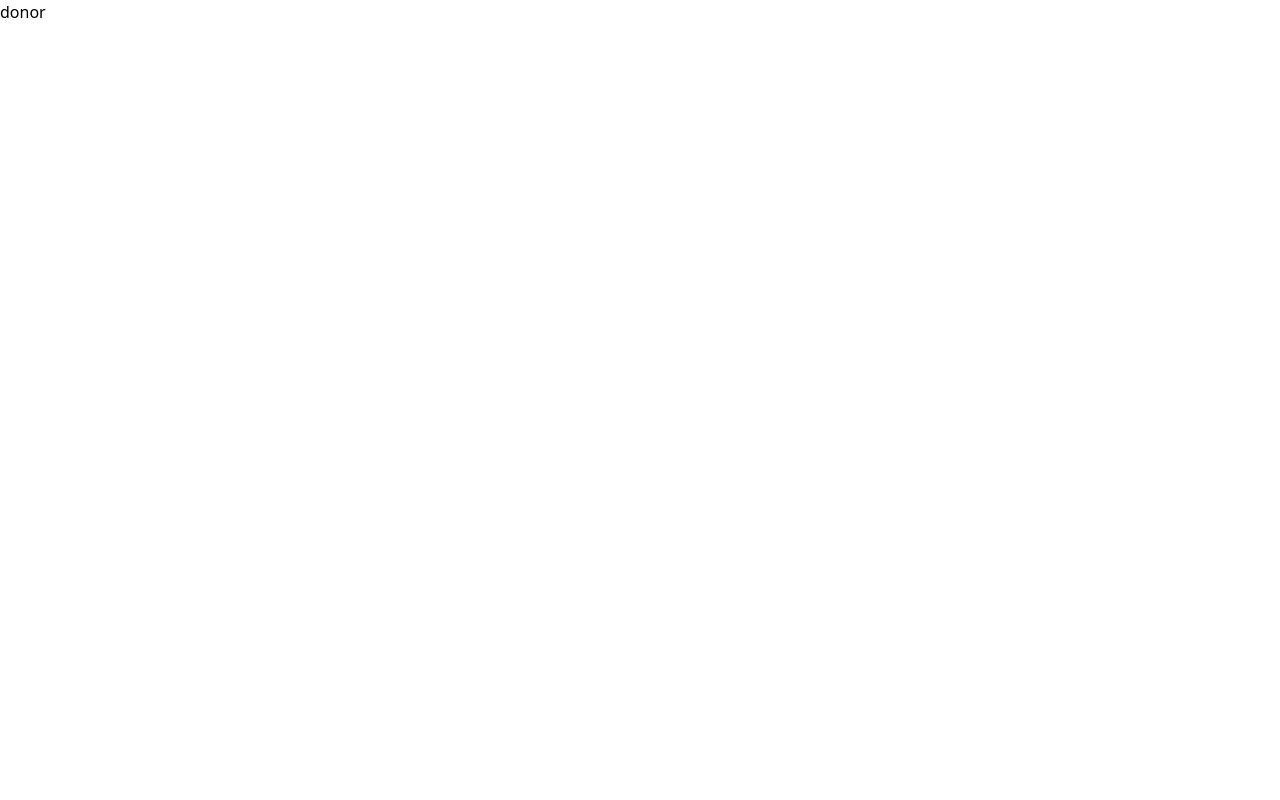
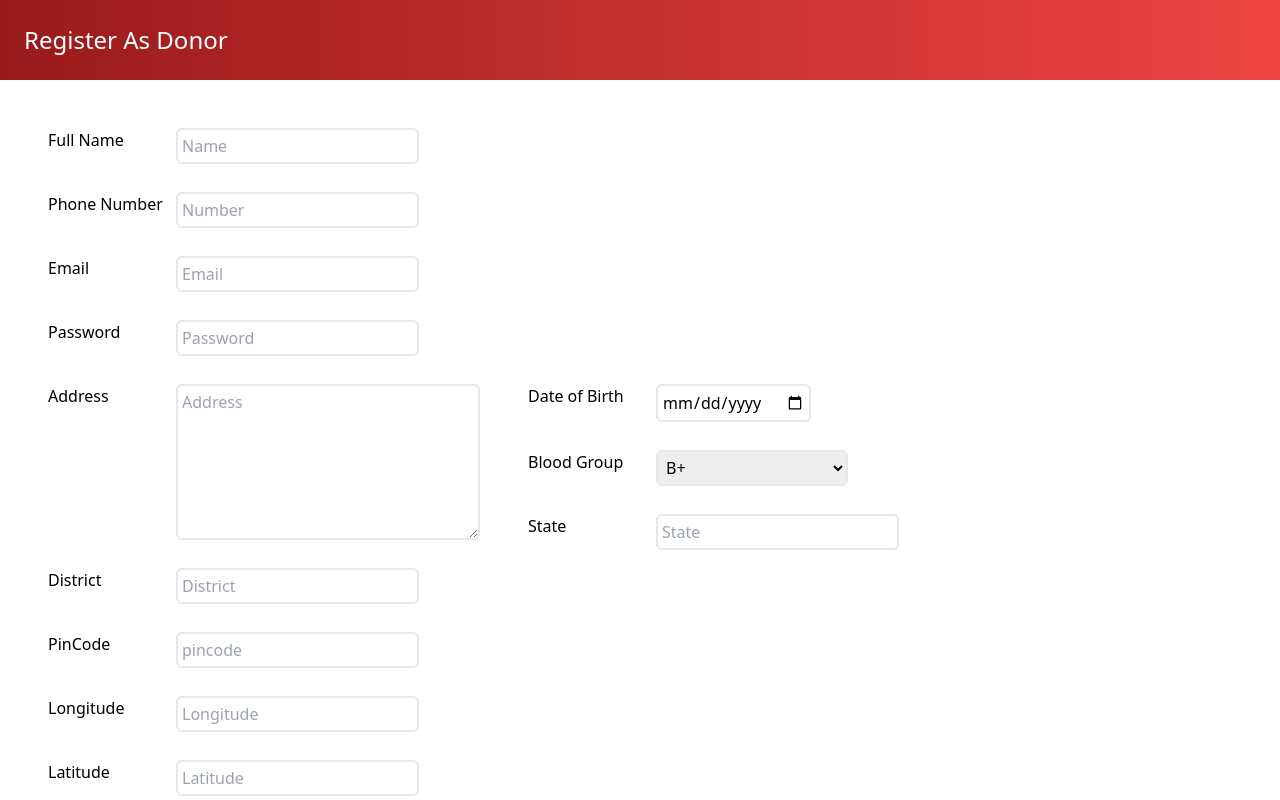
Before and after one commit to Chandan17801/BloodChain-Frontend, a Next.js app: page /register/donor in a window 1280 px wide. Shown: the top 800 px of the page. Built offline with nearby package versions, Linux system fonts and the light colour scheme.

Commit message:
register-page

```diff
--- /dev/null
+++ b/src/components/UIElements/HeaderStrip.jsx
@@ -0,0 +1,14 @@
+import React from 'react'
+
+function HeaderStrip(props) {
+  return (
+    <div className="h-20 bg-gradient-to-r from-red-800 to-red-500 flex items-center">
+        <div className='text-2xl text-white pl-6'>
+
+      {props.text}
+        </div>
+    </div>
+  )
+}
+
+export default HeaderStrip
--- a/src/pages/register/donor.jsx
+++ b/src/pages/register/donor.jsx
@@ -1,9 +1,191 @@
-import React from 'react'
+import HeaderStrip from "@/components/UIElements/HeaderStrip";
+import ResponsiveLayout from "@/components/layout/ResponsiveLayout";
+import {React, useState} from "react";
 
 function donor() {
+  const [formData, setFormData] = useState({
+    email: "",
+    password: "",
+    phone: "",
+    name: "",
+    address: "",
+    date_of_birth: "",
+    blood_group: "",
+    district: "",
+    state: "",
+    pincode: "",
+    aadhaar_no: "",
+  });
+  const handleChange = (e) => {
+    const { name, value } = e.target;
+    setFormData((prevData) => ({
+      ...prevData,
+      [name]: value,
+    }));
+  };
+  const form_submit_handler = (event) => {
+    event.preventDefault()
+    console.log(formData);
+  };
   return (
-    <div>donor</div>
-  )
+    <ResponsiveLayout>
+      <div className="container mx-auto">
+        <HeaderStrip text="Register As Donor" />
+        <form
+          className="p-12 flex flex-col gap-7"
+          onSubmit={form_submit_handler}
+        >
+          <div className="flex">
+            <div className="w-32"> Full Name</div>
+            <input
+              onChange={handleChange}
+              className="p-1 border-2 rounded-md mr-16"
+              type="text"
+              name="name"
+              placeholder="Name"
+            />
+          </div>
+          <div className="flex">
+            <div className="w-32"> Phone Number</div>
+            <input
+              onChange={handleChange}
+              className="p-1 border-2 rounded-md"
+              type="number"
+              name="phone"
+              placeholder="Number"
+            />
+          </div>
+          <div className="flex">
+            <div className="w-32"> Email</div>
+            <input
+              onChange={handleChange}
+              className="p-1 border-2 rounded-md"
+              type="email"
+              name="email"
+              placeholder="Email"
+            />
+          </div>
+          <div className="flex">
+            <div className="w-32"> Password</div>
+            <input
+              className="p-1 border-2 rounded-md"
+              type="Password"
+              onChange={handleChange}
+              name="password"
+              placeholder="Password"
+            />
+          </div>
+          <div className="flex gap-12">
+            <div className="flex flex-col gap-7">
+              <div className="flex">
+                <div className="w-32"> Address</div>
+                <textarea
+                  id=""
+                  cols="30"
+                  onChange={handleChange}
+                  rows="06"
+                  placeholder="Address"
+                  name="address"
+                  className="p-1 border-2 rounded-md"
+                ></textarea>
+              </div>
+              <div className="flex">
+                <div className="w-32"> District</div>
+                <input
+                  className="p-1 border-2 rounded-md"
+                  type="text"
+                  onChange={handleChange}
+                  name="district"
+                  placeholder="District"
+                />
+              </div>
+            </div>
+            <div className="flex flex-col gap-7">
+              <div className="flex">
+                <div className="w-32"> Date of Birth</div>
+                <input
+                  onChange={handleChange}
+                  className="p-1 border-2 rounded-md"
+                  type="Date"
+                  placeholder="Date of Birth"
+                  name="date_of_birth"
+                />
+              </div>
+              <div className="flex">
+                <div className="w-32"> Blood Group</div>
+                <select
+                  name="blood_group"
+                  onChange={handleChange}
+                  className="p-1 border-2 rounded-md w-48"
+                >
+                  <option value="">B+</option>
+                  <option value="">O+</option>
+                  <option value="">A-</option>
+                  <option value="">B-</option>
+                </select>
+              </div>
+              <div className="flex">
+                <div className="w-32"> State</div>
+                <input
+                  className="p-1 border-2 rounded-md"
+                  onChange={handleChange}
+                  name="state"
+                  type="text"
+                  placeholder="State"
+                />
+              </div>
+            </div>
+          </div>
+          <div className="flex">
+            <div className="w-32"> PinCode</div>
+            <input
+              className="p-1 border-2 rounded-md"
+              onChange={handleChange}
+              type="Number"
+              name="pincode"
+              placeholder="pincode"
+            />
+          </div>
+          <div className="flex">
+            <div className="w-32"> Longitude</div>
+            <input
+              className="p-1 border-2 rounded-md"
+              onChange={handleChange}
+              type="Number"
+              name="longitude"
+              placeholder="Longitude"
+            />
+          </div>
+          <div className="flex">
+            <div className="w-32"> Latitude</div>
+            <input
+              className="p-1 border-2 rounded-md"
+              type="Number"
+              onChange={handleChange}
+              name="latitude"
+              placeholder="Latitude"
+            />
+          </div>
+          <div className="flex">
+            <div className="w-32"> Aadhaar No.</div>
+            <input
+              className="p-1 border-2 rounded-md"
+              name="aadhaar_no"
+              onChange={handleChange}
+              type="Number"
+              placeholder="Aadhaar No."
+            />
+          </div>
+
+          <div className="" style={{ fontStyle: "italic" }}>
+            <input className="mr-2" type="checkbox" name="confirmation" />
+            kindly review the above details for submit.
+          </div>
+          <button type="submit">Submit</button>
+        </form>
+      </div>
+    </ResponsiveLayout>
+  );
 }
 
-export default donor
+export default donor;
```
